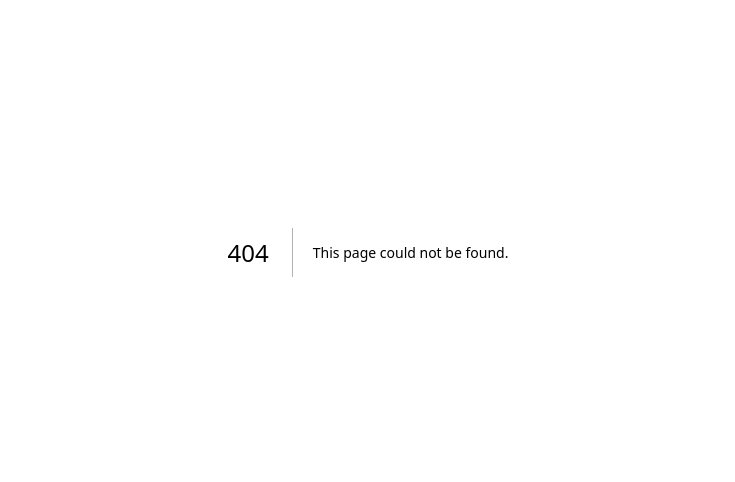
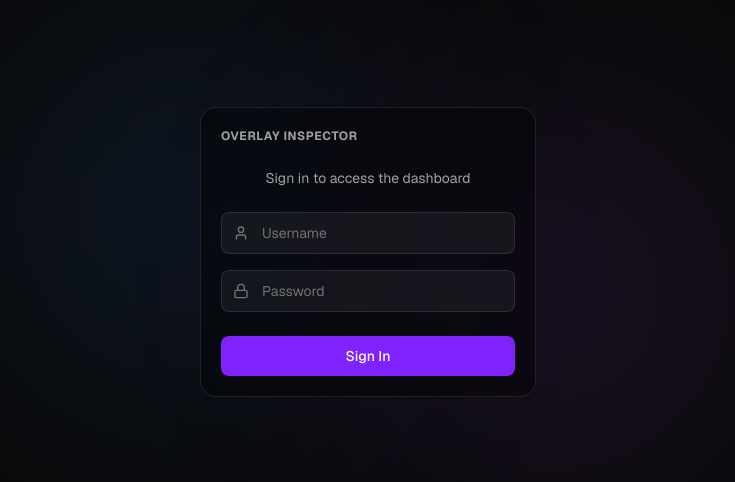
Before and after one commit to P6-D/ZirconServer, a Next.js app in the folder client/: page /login in a window 1280 px wide. Before the commit this address had no page. Shown: the part 148-630 px from the top of the page, without its empty margins (272-1007 px from the left). Built offline with nearby package versions, Linux system fonts and the light colour scheme.

Commit message:
add auth

```diff
--- a/client/src/app/layout.tsx
+++ b/client/src/app/layout.tsx
@@ -1,5 +1,6 @@
 import type { Metadata } from "next";
 import { Geist, Geist_Mono } from "next/font/google";
+import { AuthGuard } from "@/components/layout/AuthGuard";
 import "./globals.css";
 
 const geistSans = Geist({
@@ -27,7 +28,9 @@ export default function RootLayout({
       lang="en"
       className={`${geistSans.variable} ${geistMono.variable} h-full antialiased dark`}
     >
-      <body className="min-h-full flex flex-col">{children}</body>
+      <body className="min-h-full flex flex-col">
+        <AuthGuard>{children}</AuthGuard>
+      </body>
     </html>
   );
 }
--- /dev/null
+++ b/client/src/app/login/page.tsx
@@ -0,0 +1,113 @@
+"use client";
+
+import { useState } from "react";
+import { useRouter } from "next/navigation";
+import { Lock, User } from "lucide-react";
+import { AnimatedCard } from "@/components/ui/AnimatedCard";
+
+export default function LoginPage() {
+  const [username, setUsername] = useState("");
+  const [password, setPassword] = useState("");
+  const [error, setError] = useState("");
+  const [loading, setLoading] = useState(false);
+  const router = useRouter();
+
+  const handleLogin = async (e: React.FormEvent) => {
+    e.preventDefault();
+    setError("");
+    setLoading(true);
+
+    try {
+      const isDev = window.location.port === "3001";
+      const host = isDev ? `${window.location.hostname}:3000` : window.location.host;
+      const protocol = window.location.protocol;
+      const apiUrl = `${protocol}//${host}/api/login`;
+
+      const res = await fetch(apiUrl, {
+        method: "POST",
+        headers: {
+          "Content-Type": "application/json",
+        },
+        body: JSON.stringify({ username, password }),
+      });
+
+      if (res.ok) {
+        const data = await res.json();
+        localStorage.setItem("auth_token", data.token);
+        router.push("/");
+      } else {
+        const errData = await res.json();
+        setError(errData.error || "Login failed");
+      }
+    } catch (err) {
+      setError("An error occurred connecting to the server.");
+    } finally {
+      setLoading(false);
+    }
+  };
+
+  return (
+    <div className="flex min-h-screen items-center justify-center bg-neutral-950 font-sans text-white">
+      <div className="absolute inset-0 z-0 flex items-center justify-center overflow-hidden pointer-events-none">
+        <div className="absolute top-[20%] left-[20%] h-[400px] w-[400px] rounded-full bg-blue-500/10 blur-[120px]" />
+        <div className="absolute bottom-[20%] right-[20%] h-[400px] w-[400px] rounded-full bg-purple-500/10 blur-[120px]" />
+      </div>
+
+      <div className="relative z-10 w-full max-w-sm px-6">
+        <AnimatedCard title="Overlay Inspector" delay={0.1} className="w-full">
+          <div className="mb-6 mt-2 text-center text-sm text-neutral-400">
+            Sign in to access the dashboard
+          </div>
+
+          <form onSubmit={handleLogin} className="flex flex-col gap-4">
+            <div className="relative">
+              <div className="pointer-events-none absolute inset-y-0 left-0 flex items-center pl-3">
+                <User size={16} className="text-neutral-500" />
+              </div>
+              <input
+                type="text"
+                placeholder="Username"
+                value={username}
+                onChange={(e) => setUsername(e.target.value)}
+                className="w-full rounded-lg border border-white/10 bg-white/5 py-2.5 pl-10 pr-4 text-sm text-white placeholder-neutral-500 outline-none transition-colors focus:border-violet-500/50 focus:bg-white/10"
+                required
+              />
+            </div>
+
+            <div className="relative">
+              <div className="pointer-events-none absolute inset-y-0 left-0 flex items-center pl-3">
+                <Lock size={16} className="text-neutral-500" />
+              </div>
+              <input
+                type="password"
+                placeholder="Password"
+                value={password}
+                onChange={(e) => setPassword(e.target.value)}
+                className="w-full rounded-lg border border-white/10 bg-white/5 py-2.5 pl-10 pr-4 text-sm text-white placeholder-neutral-500 outline-none transition-colors focus:border-violet-500/50 focus:bg-white/10"
+                required
+              />
+            </div>
+
+            {error && (
+              <div className="rounded-lg bg-red-500/10 p-3 text-center text-xs text-red-400">
+                {error}
+              </div>
+            )}
+
+            <button
+              type="submit"
+              disabled={loading}
+              className="mt-2 flex w-full items-center justify-center rounded-lg bg-violet-600 py-2.5 text-sm font-medium text-white transition-all hover:bg-violet-500 disabled:opacity-50"
+            >
+              {loading ? (
+                <div className="h-4 w-4 animate-spin rounded-full border-2 border-white/20 border-t-white" />
+              ) : (
+                "Sign In"
+              )}
+            </button>
+          </form>
+        </AnimatedCard>
+      </div>
+    </div>
+  );
+}
--- /dev/null
+++ b/client/src/components/layout/AuthGuard.tsx
@@ -0,0 +1,32 @@
+"use client";
+
+import { useEffect, useState } from "react";
+import { useRouter, usePathname } from "next/navigation";
+
+export function AuthGuard({ children }: { children: React.ReactNode }) {
+  const router = useRouter();
+  const pathname = usePathname();
+  const [isReady, setIsReady] = useState(false);
+
+  useEffect(() => {
+    const token = localStorage.getItem("auth_token");
+
+    if (!token && pathname !== "/login") {
+      router.push("/login");
+    } else if (token && pathname === "/login") {
+      router.push("/");
+    } else {
+      setIsReady(true);
+    }
+  }, [pathname, router]);
+
+  if (!isReady) {
+    return (
+      <div className="flex h-screen items-center justify-center bg-neutral-950">
+         <div className="h-8 w-8 animate-spin rounded-full border-2 border-violet-500 border-t-transparent" />
+      </div>
+    );
+  }
+
+  return <>{children}</>;
+}
--- a/package.json
+++ b/package.json
@@ -8,7 +8,9 @@
     "dev": "node server.js"
   },
   "dependencies": {
+    "bcryptjs": "^3.0.3",
     "express": "^4.18.2",
+    "jsonwebtoken": "^9.0.3",
     "node-media-server": "^4.2.8",
     "ws": "^8.14.2"
   }
```
Also changed, not shown: 2 other files (tests, documents, lock files or other folders).
